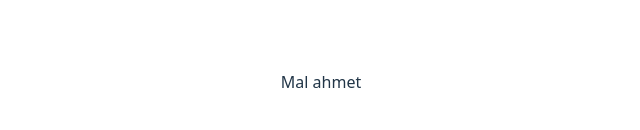
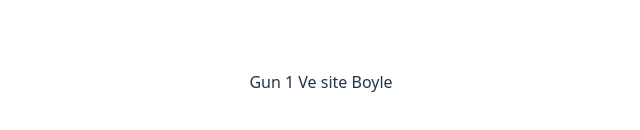
Before and after one commit to aydog4nn/vite-project-1, a React (Vite) app: page / in a window 1280 px wide. Shown: the part 318-448 px from the top of the page, without its empty margins (319-959 px from the left). Built offline with nearby package versions, Linux system fonts and the light colour scheme.

Commit message:
ikinci-commit

```diff
--- a/src/App.jsx
+++ b/src/App.jsx
@@ -7,7 +7,7 @@ function App() {
 
   return (
     <>
-      <div>Mal ahmet</div>
+      <div>Gun 1 Ve site Boyle</div>
     </>
   )
 }
```
